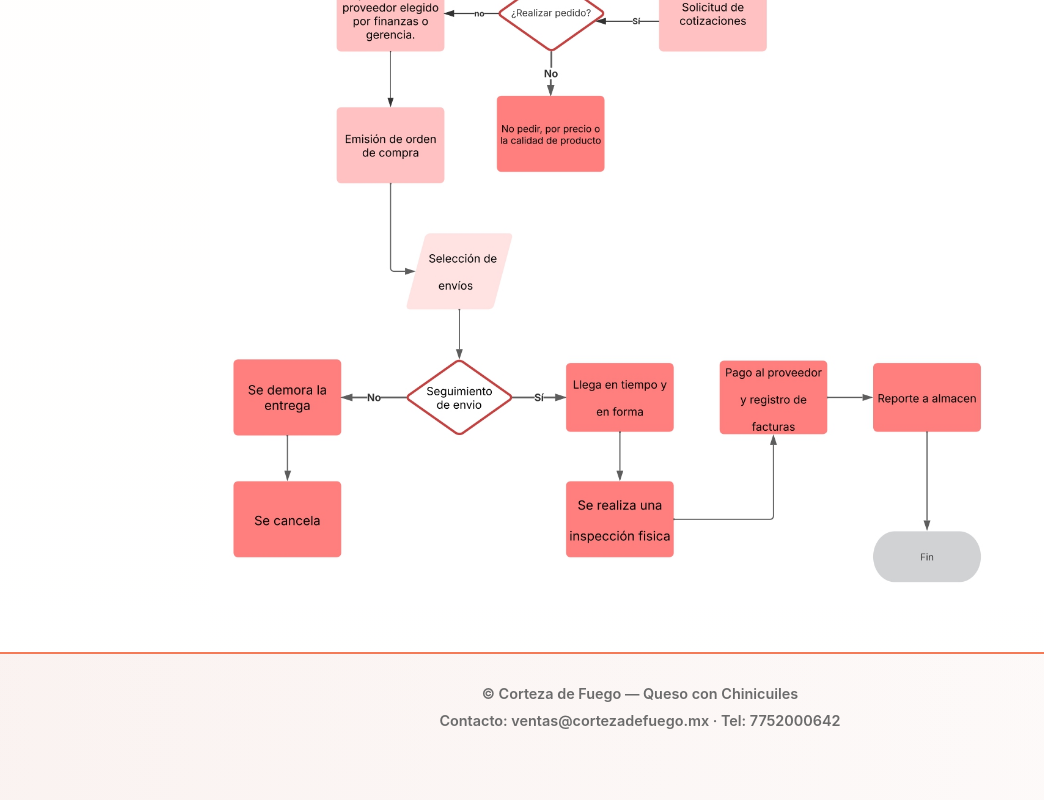
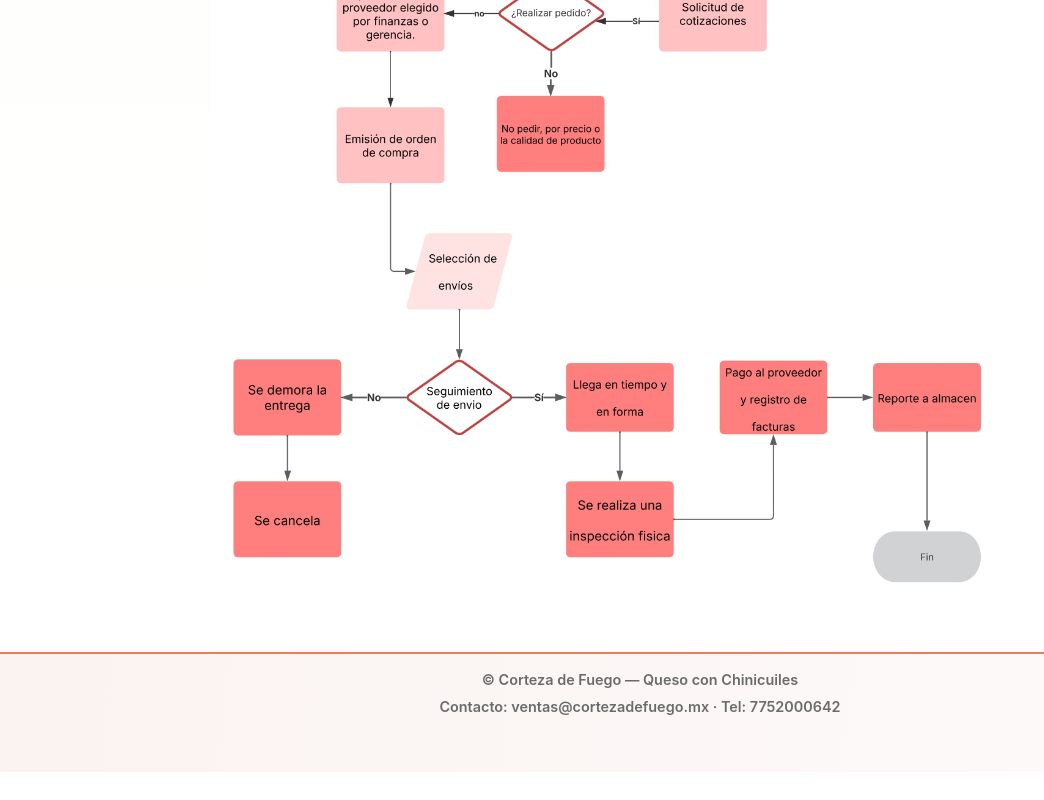
Before and after one commit to 989778/CortezadeFuego, a plain HTML site: page index.html in a window 1280 px wide. Shown: the part 6170-6970 px from the top of the page, without its empty margins (0-1044 px from the left). After the commit the page ends 6942 px from the top, so only its background shows below. Drawn offline with Linux system fonts and the light colour scheme.

Commit message:
index.html

```diff
--- a/index.html
+++ b/index.html
@@ -353,7 +353,7 @@
 
     /* Footer */
     footer {
-      padding: 24px 20px;
+      padding: 10px 20px;
       background: linear-gradient(90deg, rgba(176,46,12,0.06), rgba(176,46,12,0.02));
       border-top: 2px solid var(--accent-light);
       font-weight: 600;
```
